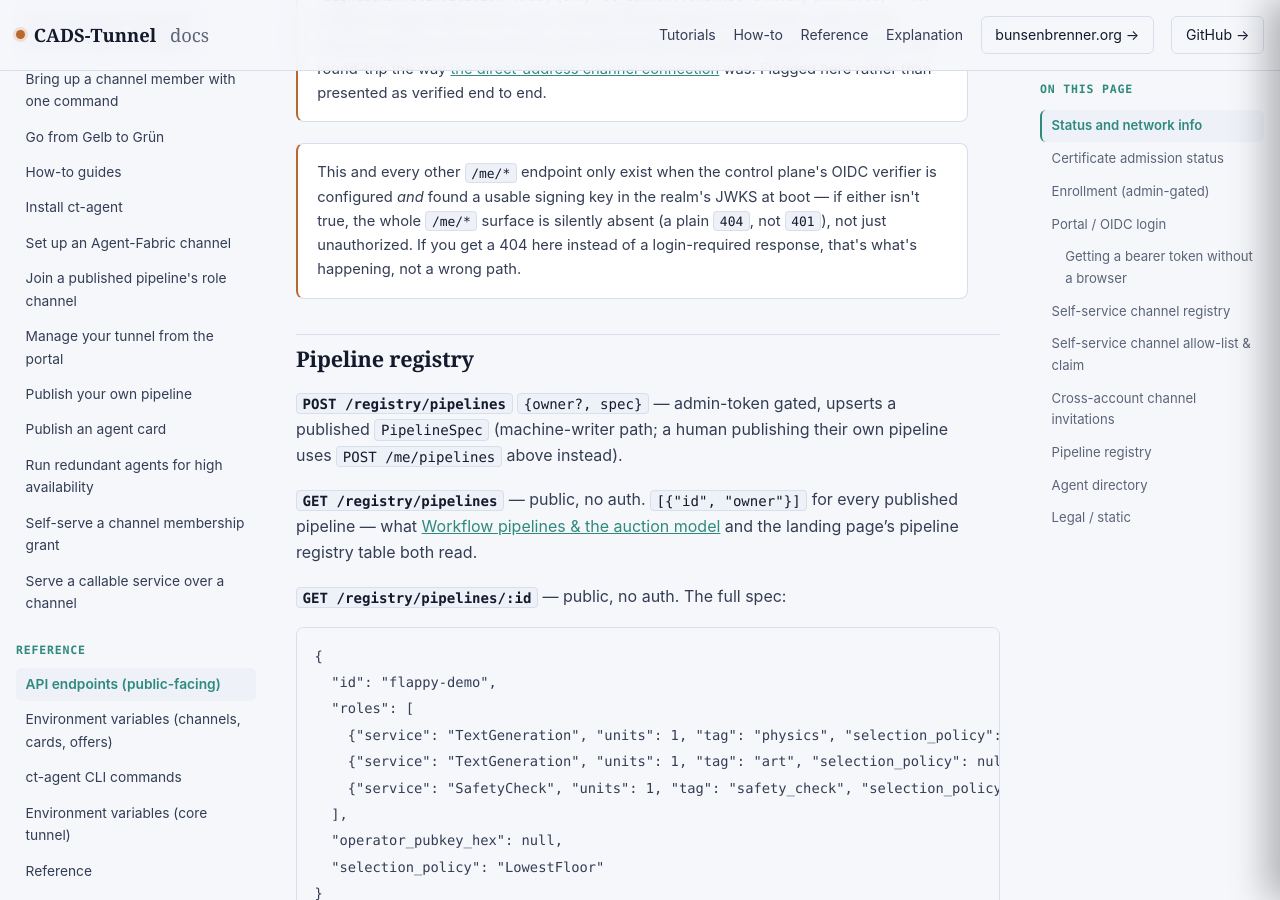
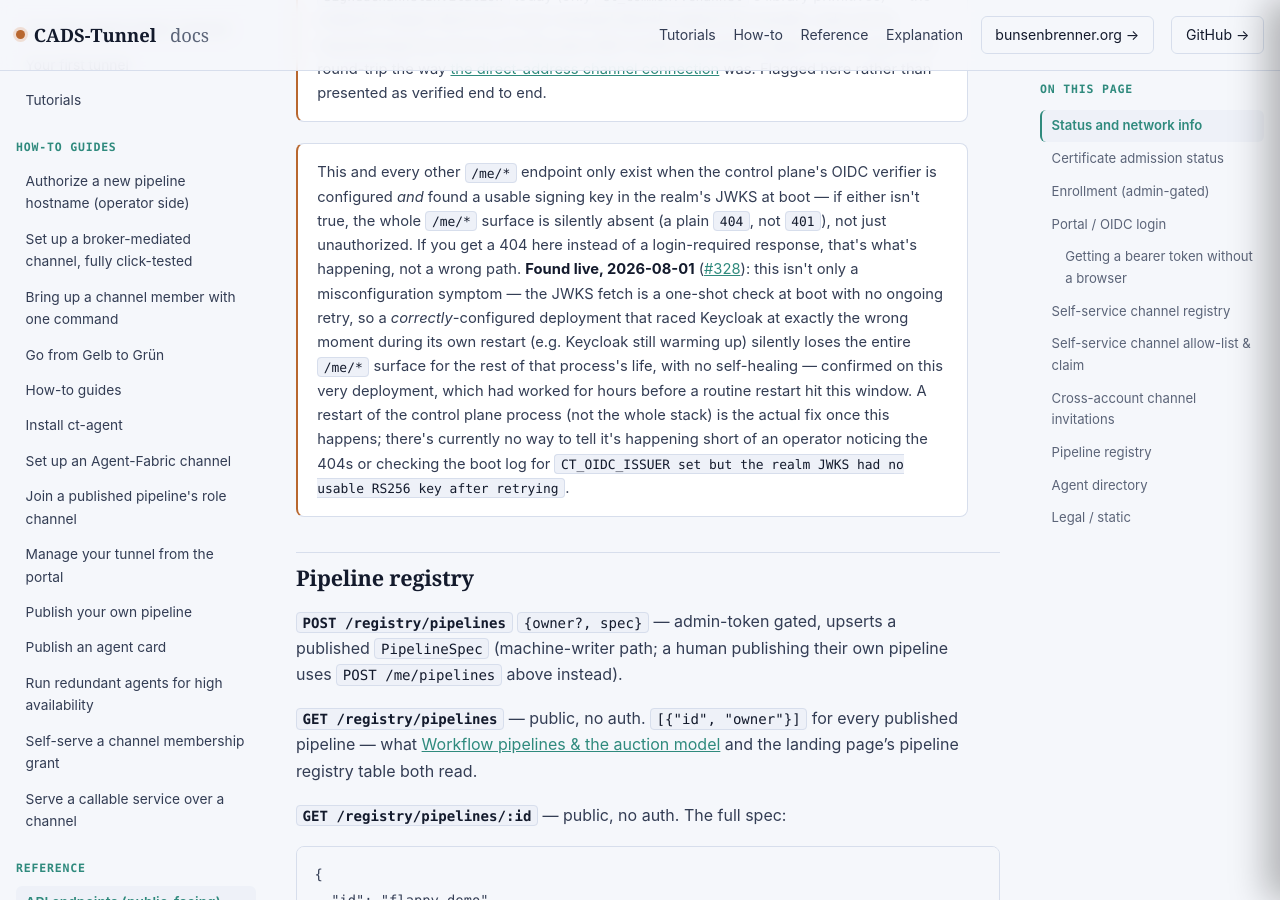
Before and after one commit to scimbe/CADS-Tunnel-docs, a Jekyll site: the page built from _reference/api-endpoints.md, in a window 1280 px wide and 900 px high, scrolled down 6132 px. Built offline with Jekyll 4.4.1, drawn with Linux system fonts in a browser that asks for light colours.

Commit message:
docs(api-endpoints): the /me/* outage is a boot-race, not only a misconfiguration (#328)
The existing callout correctly described the symptom (silent 404 instead
of 401 when the OIDC verifier never got a usable JWKS key) but only
covered the "never configured right" case. Found live tonight: the JWKS
fetch is a one-shot check at boot with no ongoing retry, so a *correctly*
configured deployment can lose the whole /me/* surface on any control-plane
restart that happens to race Keycloak -- no misconfiguration involved, and
no self-healing once it happens. Confirmed on this very deployment, which
had worked for hours before a routine restart hit the window.

Added the actual fix (restart the control-plane process, not the whole
stack) and the boot-log line that confirms it's happening, verbatim from
source (main.rs) rather than paraphrased.

Co-Authored-By: Claude Sonnet 5 <noreply@anthropic.com>
Claude-Session: https://claude.ai/code/session_018FkngvdKnmVcAT84EZe7Ur

```diff
--- a/_reference/api-endpoints.md
+++ b/_reference/api-endpoints.md
@@ -243,6 +243,16 @@ configured <em>and</em> found a usable signing key in the realm's JWKS at boot
 the whole <code>/me/*</code> surface is silently absent (a plain <code>404</code>, not <code>401</code>),
 not just unauthorized. If you get a 404 here instead of a login-required response, that's what's
 happening, not a wrong path.
+
+<strong>Found live, 2026-08-01</strong> (<a href="https://github.com/scimbe/CADS-Tunnel/issues/328">#328</a>):
+this isn't only a misconfiguration symptom — the JWKS fetch is a one-shot check at boot with no ongoing
+retry, so a <em>correctly</em>-configured deployment that raced Keycloak at exactly the wrong moment
+during its own restart (e.g. Keycloak still warming up) silently loses the entire <code>/me/*</code>
+surface for the rest of that process's life, with no self-healing — confirmed on this very deployment,
+which had worked for hours before a routine restart hit this window. A restart of the control plane
+process (not the whole stack) is the actual fix once this happens; there's currently no way to tell it's
+happening short of an operator noticing the 404s or checking the boot log for <code>CT_OIDC_ISSUER set
+but the realm JWKS had no usable RS256 key after retrying</code>.
 </div>
 
 ## Pipeline registry
```
